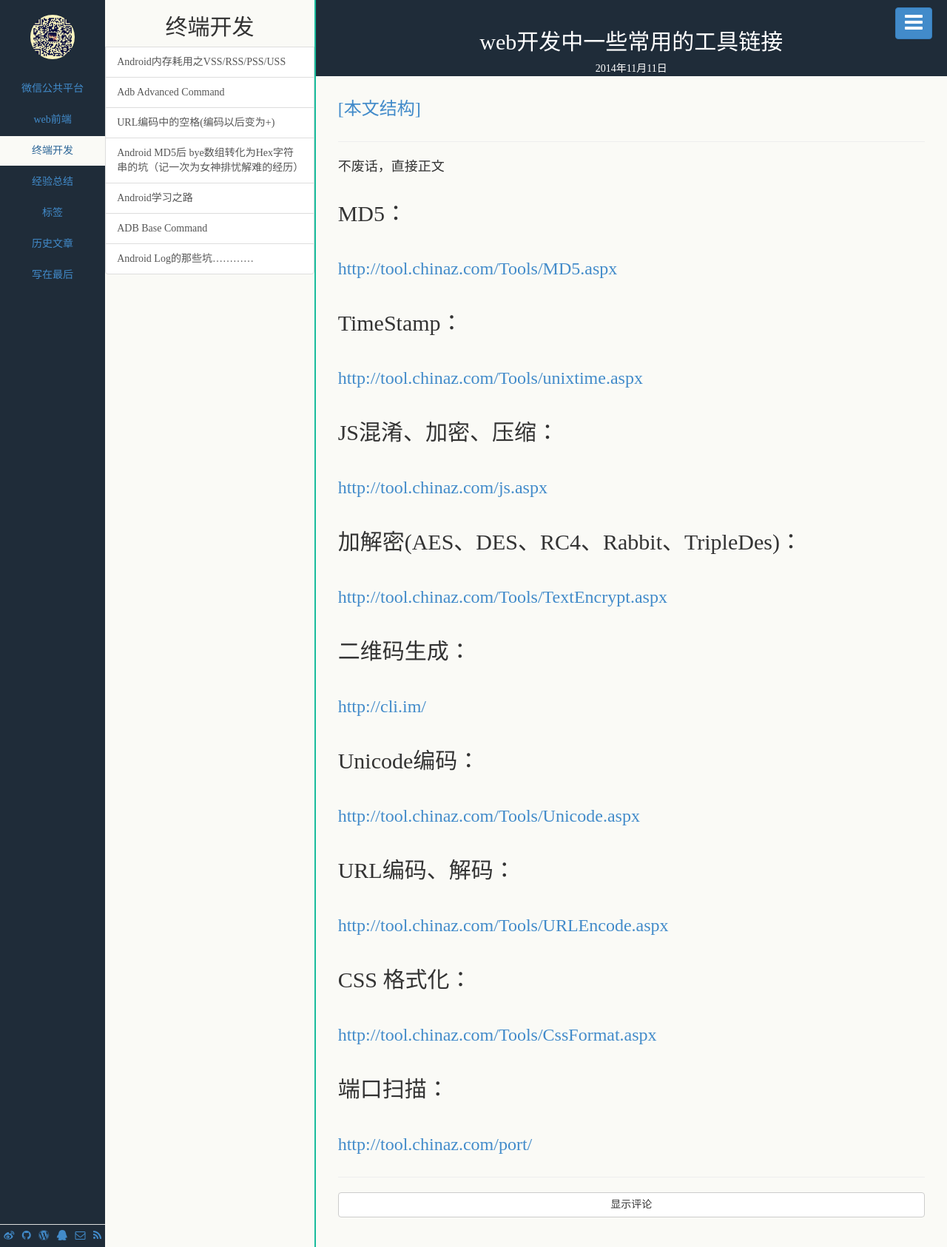
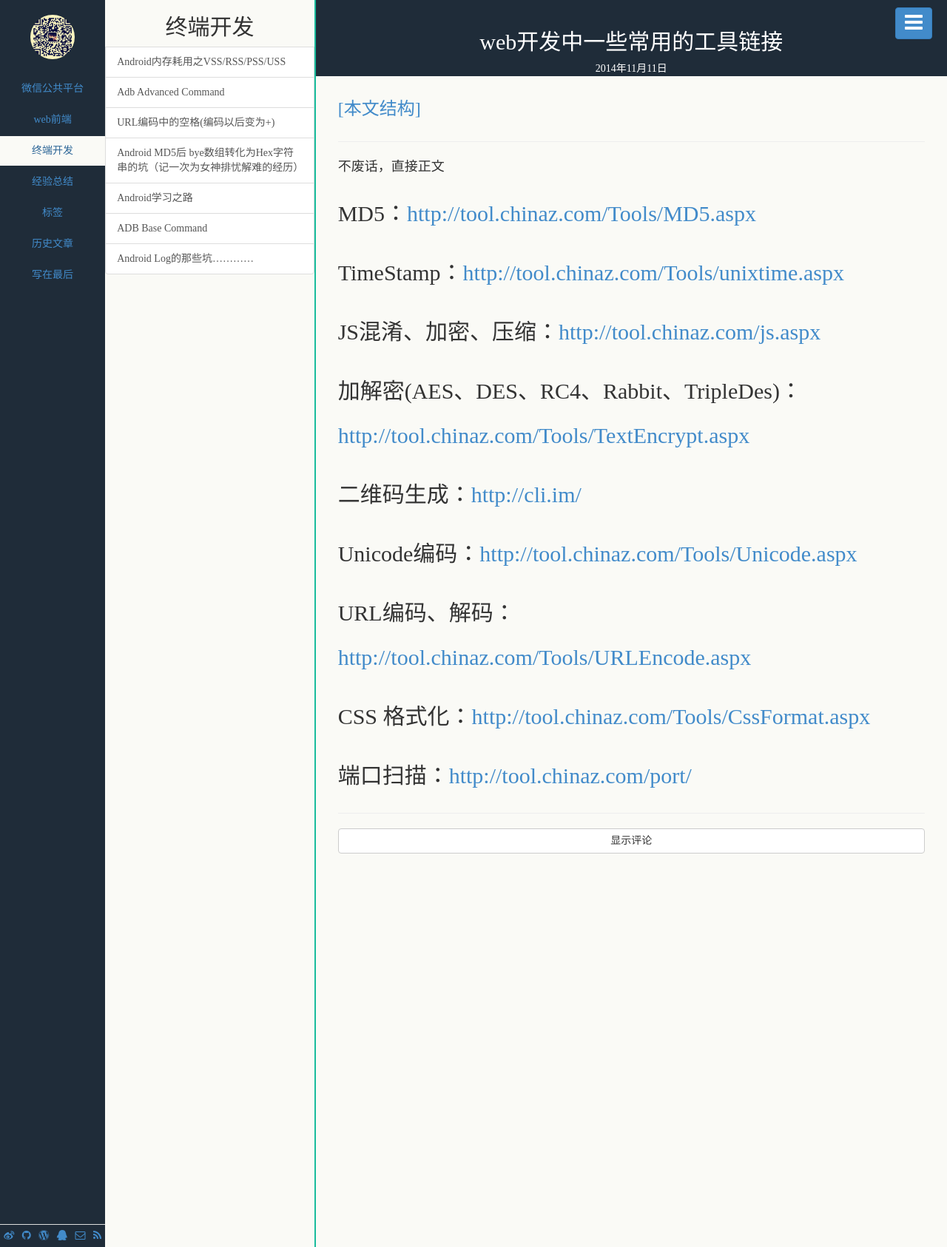
Before and after one commit to haojj/bihe0832.github.io, a Jekyll site: the page built from _posts/2014-11-11-web开发中一些常用的工具链接.md, in a window 1280 px wide. Shown: the whole page at 74% size. Built offline with Jekyll 4.4.1, drawn with Linux system fonts in a browser that asks for light colours; Markdown is read by kramdown in place of the engine named in the settings.

Commit message:
Revert "new link"
This reverts commit 6d19cccfed5f6141ae826960171548d62089350e.

```diff
--- a/_posts/2014-11-11-web开发中一些常用的工具链接.md
+++ b/_posts/2014-11-11-web开发中一些常用的工具链接.md
@@ -8,38 +8,20 @@ description: web开发中一些常用的工具链接
 
 不废话，直接正文
 
-## MD5：
+## MD5：[http://tool.chinaz.com/Tools/MD5.aspx](http://tool.chinaz.com/Tools/MD5.aspx)
 
-### [http://tool.chinaz.com/Tools/MD5.aspx](http://tool.chinaz.com/Tools/MD5.aspx)
+## TimeStamp：[http://tool.chinaz.com/Tools/unixtime.aspx](http://tool.chinaz.com/Tools/unixtime.aspx)
 
-## TimeStamp：
+## JS混淆、加密、压缩：[http://tool.chinaz.com/js.aspx](http://tool.chinaz.com/js.aspx)
 
-### [http://tool.chinaz.com/Tools/unixtime.aspx](http://tool.chinaz.com/Tools/unixtime.aspx)
+##加解密(AES、DES、RC4、Rabbit、TripleDes)：[http://tool.chinaz.com/Tools/TextEncrypt.aspx](http://tool.chinaz.com/Tools/TextEncrypt.aspx)
 
-## JS混淆、加密、压缩：
+## 二维码生成：[http://cli.im/](http://cli.im/)
 
-### [http://tool.chinaz.com/js.aspx](http://tool.chinaz.com/js.aspx)
+## Unicode编码：[http://tool.chinaz.com/Tools/Unicode.aspx](http://tool.chinaz.com/Tools/Unicode.aspx)
 
-##加解密(AES、DES、RC4、Rabbit、TripleDes)：
+## URL编码、解码：[http://tool.chinaz.com/Tools/URLEncode.aspx](http://tool.chinaz.com/Tools/URLEncode.aspx)
 
-### [http://tool.chinaz.com/Tools/TextEncrypt.aspx](http://tool.chinaz.com/Tools/TextEncrypt.aspx)
+## CSS 格式化：[http://tool.chinaz.com/Tools/CssFormat.aspx](http://tool.chinaz.com/Tools/CssFormat.aspx)
 
-## 二维码生成：
-
-### [http://cli.im/](http://cli.im/)
-
-## Unicode编码：
-
-### [http://tool.chinaz.com/Tools/Unicode.aspx](http://tool.chinaz.com/Tools/Unicode.aspx)
-
-## URL编码、解码：
-
-### [http://tool.chinaz.com/Tools/URLEncode.aspx](http://tool.chinaz.com/Tools/URLEncode.aspx)
-
-## CSS 格式化：
-
-### [http://tool.chinaz.com/Tools/CssFormat.aspx](http://tool.chinaz.com/Tools/CssFormat.aspx)
-
-## 端口扫描：
-
-### [http://tool.chinaz.com/port/](http://tool.chinaz.com/port/)
+## 端口扫描：[http://tool.chinaz.com/port/](http://tool.chinaz.com/port/)
```
Also changed, not shown: _posts/2014-07-22-URL编码中的空格(编码以后变为+).md (+0 -2 lines).
